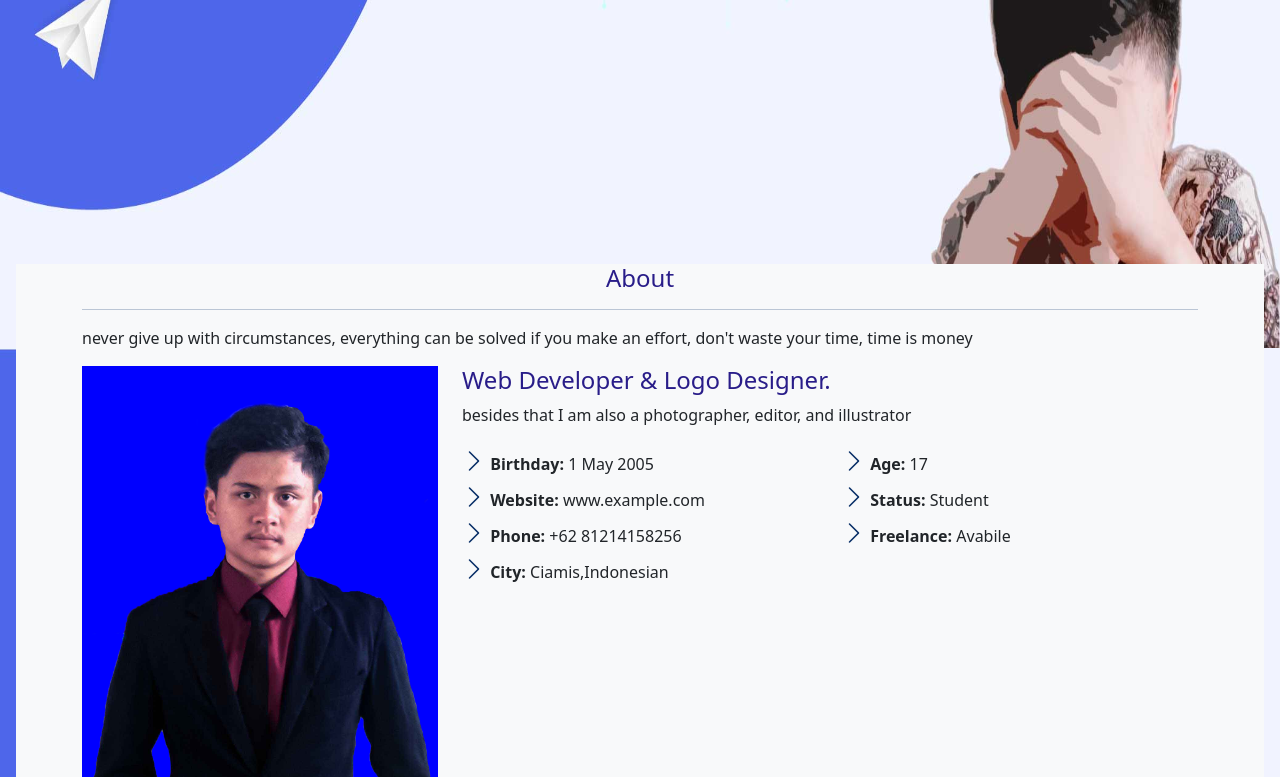
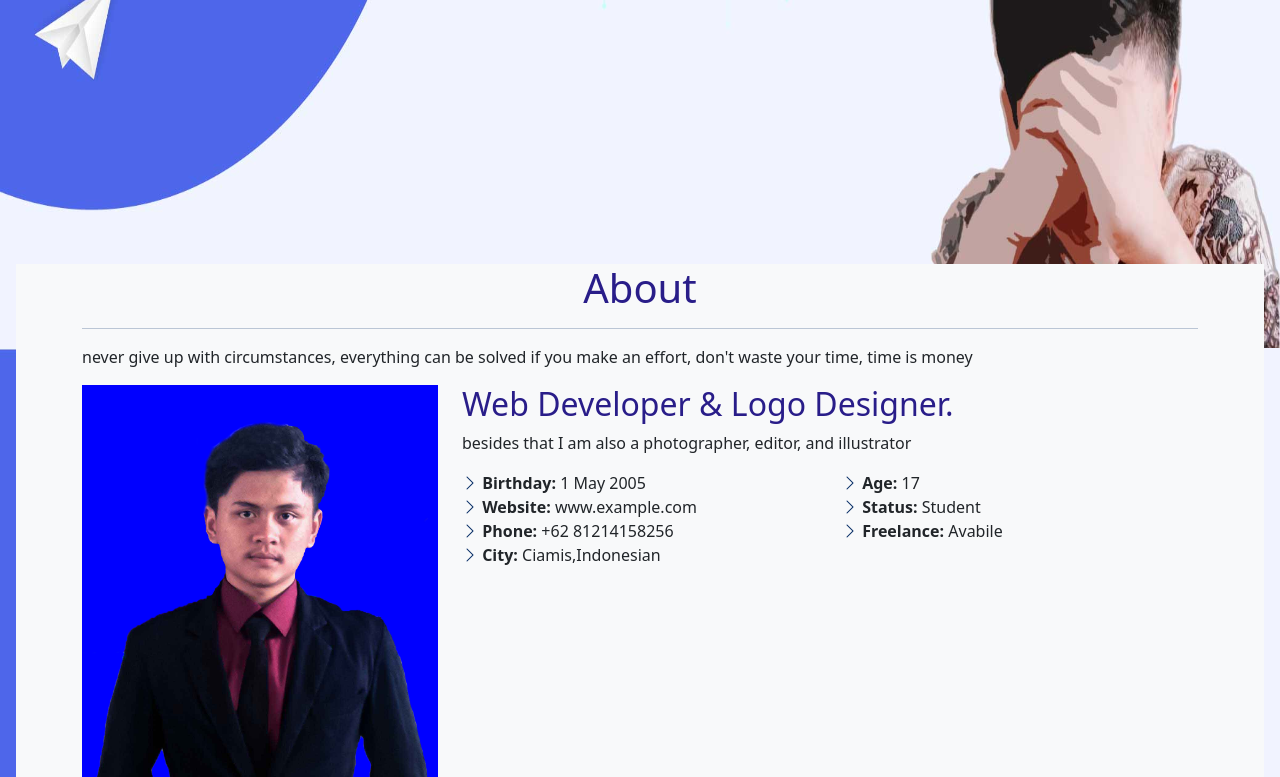
Before and after one commit to Satyanr/Portofolio, a plain HTML site: page index.html in a window 1280 px wide. Shown: the part 452-1229 px from the top of the page. Drawn offline with nearby package versions, Linux system fonts and the light colour scheme.

Commit message:
Update style.css

```diff
--- a/asset/css/style.css
+++ b/asset/css/style.css
@@ -9,24 +9,14 @@ body {
 	}
 .bluedark {
 	color: #291d89;
-	font-size: x-large;
 }
 
-.text-primary-emphasis{
-  font-size: x-large;
-}
+
 
 @media (min-width: 480px) {
 
 			body {
 				background-image: url("picture/bg.jpg");
-			}
-			.bluedark {
-				font-size: default;
-			}
-
-			.text-primary-emphasis{
-			 	font-size: default;
 			}
 		}
 
```
